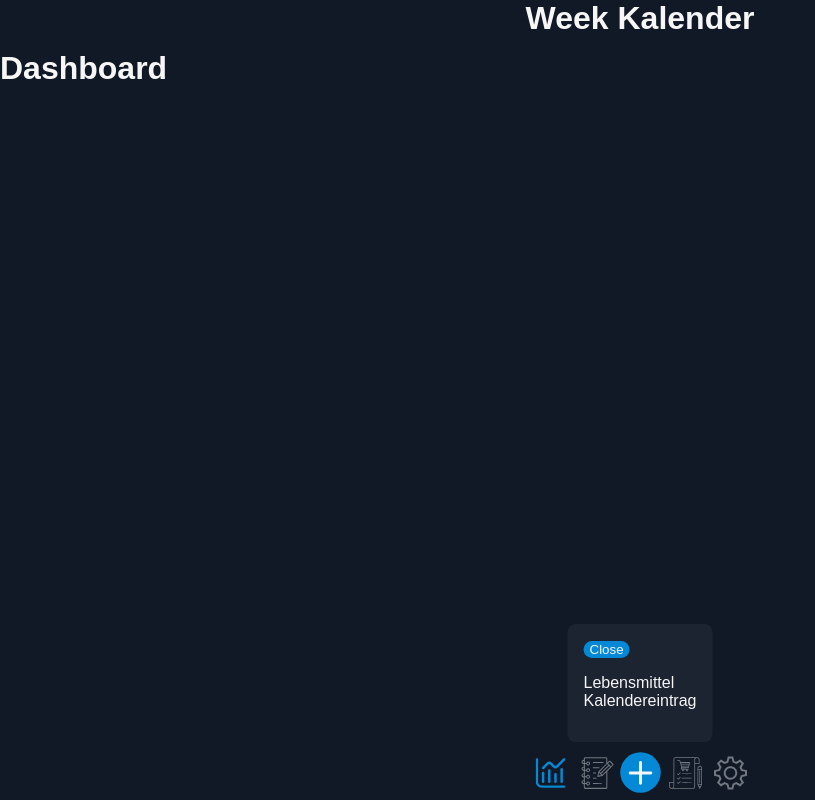
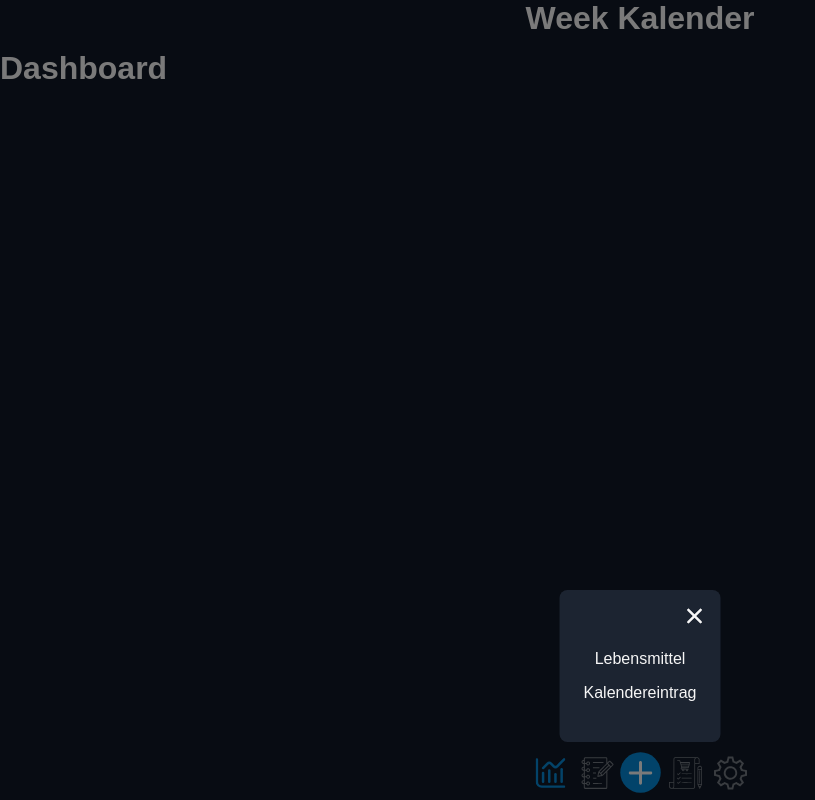
Before and after one commit to Evolinox/WebServices, a Vue app in the folder frontend/: page / in a window 1280 px wide. Both pictures are taken after a click on the button 640 px from the left and 772 px from the top of the page. Shown: the whole page, without its empty margins (0-815 px from the left). Built offline with nearby package versions, Linux system fonts and the light colour scheme.

Commit message:
Adjust close button of the addComponent-popUp

```diff
--- a/frontend/src/components/AddComponent.vue
+++ b/frontend/src/components/AddComponent.vue
@@ -1,7 +1,10 @@
+<script lang="ts" setup>
+</script>
+
 <template>
   <div class="add-component__overlay" @click.self="$emit('close')">
     <div class="add-component__content">
-      <button @click="$emit('close')">Close</button>
+      <img class="add-component__close-button" src="../assets/plus.svg" @click="$emit('close')"/>
       <ul>
         <li>Lebensmittel</li>
         <li>Kalendereintrag</li>
@@ -10,9 +13,6 @@
   </div>
 </template>
 
-<script lang="ts" setup>
-</script>
-
 <style scoped>
 .add-component__overlay {
   position: fixed;
@@ -20,9 +20,12 @@
   left: 0;
   width: 100%;
   height: 100%;
+  background-color: rgba(0, 0, 0, 0.5);
 }
 
 .add-component__content {
+  display: flex;
+  flex-direction: column;
   position: fixed;
   bottom: calc(var(--nav-bar__height) + 0.5em);
   left: 50%;
@@ -32,10 +35,25 @@
   border-radius: 8px;
 }
 ul {
+  display: flex;
+  flex-direction: column;
+  align-items: center;
   list-style-type: none;
   padding: 0;
+}
+li {
+  padding: 0.5em;
+  cursor: pointer;
 }
 li:hover {
   color: var(--accent-color--primary);
 }
+.add-component__close-button {
+  width: 20px;
+  height: 20px;
+  margin-left: auto;
+  margin-right: 0;
+  rotate: 45deg;
+  cursor: pointer;
+}
 </style>
```
Lines whose indentation alone changed are shown as unchanged.
